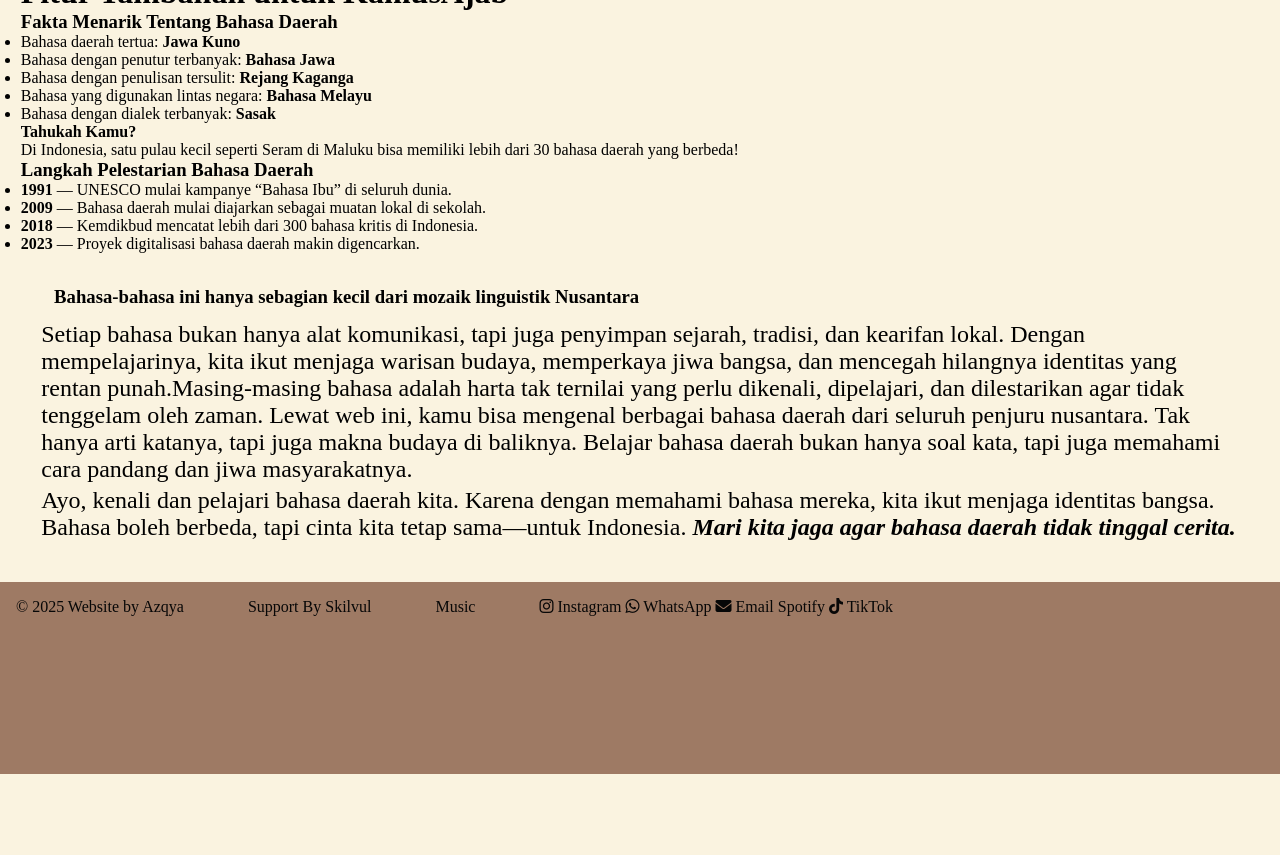
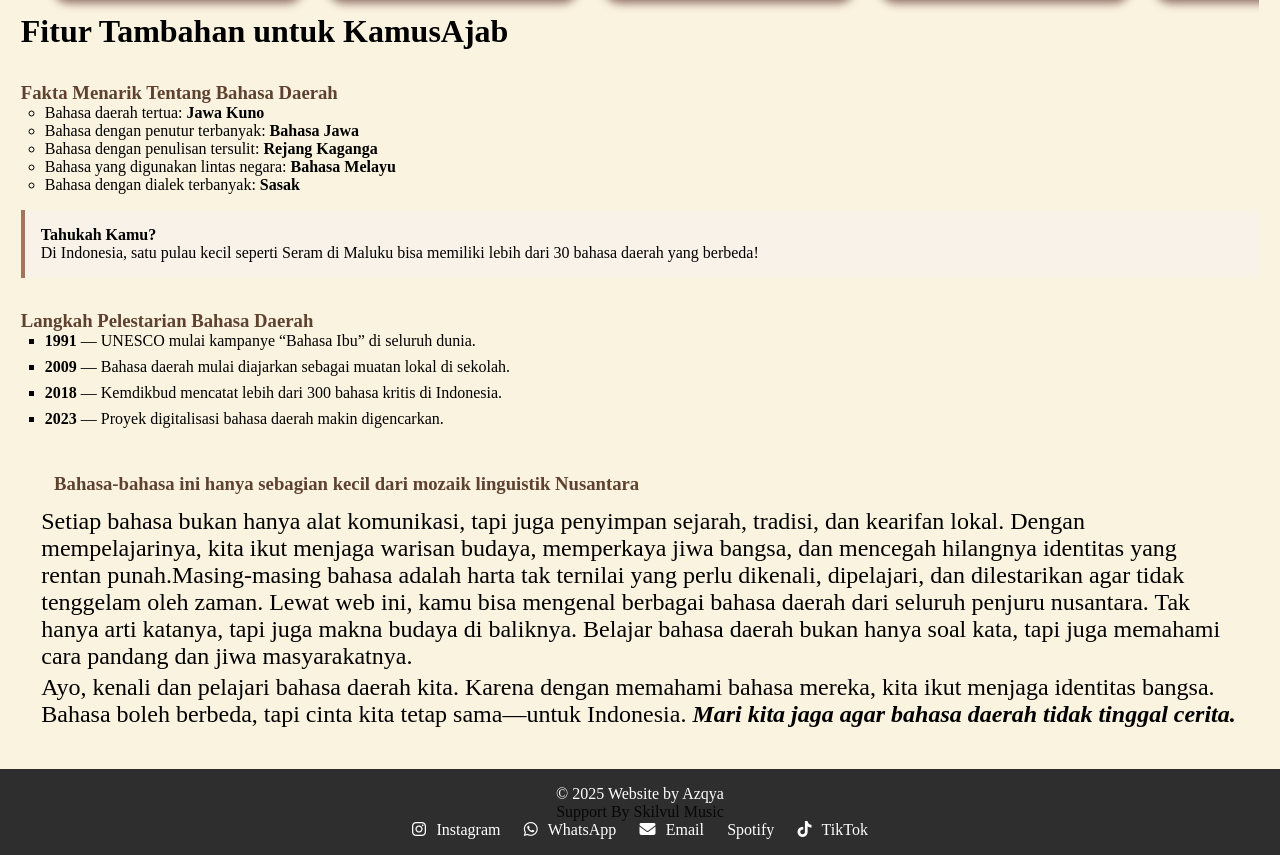
Before and after one commit to azqyasadidatn/kamusajaib-web-tugas-perempuan-inovasi, a plain HTML site: page index.html in a window 1280 px wide. Shown: the part 1263-2118 px from the top of the page. Before the commit the page ends 2037 px from the top, so only its background shows below. Drawn offline with Linux system fonts and the light colour scheme.

Commit message:
Update style.css

```diff
--- a/style.css
+++ b/style.css
@@ -245,18 +245,60 @@ input {
     overflow-wrap: break-word;
     white-space: normal;
   }
+h3 {
+    margin-top: 2rem;
+    color: #5e412f;
+}
+    .fakta-bahasa ul {
+        list-style: circle;
+        padding-left: 1.5rem; }
+    .fun-fact {
+        background:#f8f2e9;
+        padding: 1em;
+        border-left: 4px solid #a3765b;
+        margin: 1em 0; }
+
+    .timeline ul {
+        padding-left: 1.5rem;
+        list-style-type: square;
+    }
+    .timeline li {
+        margin-bottom: .5rem;
+    }
 /*======= footer =======*/
-footer{
+/* footer{
     display: flex;
     padding: 2vh;
     gap: 5vw;
     background-color: var(--accent-3);
     height: 20vh;
     color: var(--font-color);
-}
+} */
 footer a{
     text-decoration: none;
     color: var(--font-color);
+}
+.footer {
+  background-color: #2e2e2e;
+  color: #fff;
+  padding: 1rem;
+  text-align: center;
+}
+
+.footer-links a {
+  color: #fff;
+  text-decoration: none;
+  margin: 0 0.6rem;
+  font-size: 1rem;
+  display: inline-block;
+}
+
+.footer-links a i {
+  margin-right: 0.4rem;
+}
+
+.footer-links a:hover {
+  color: #1db954; /* Spotify green sebagai efek hover, bisa diganti */
 }
 
 /* DARK MODE */
```
